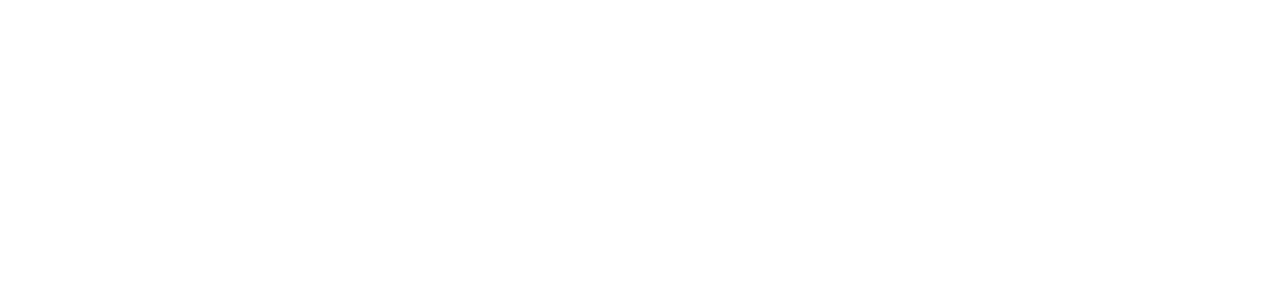
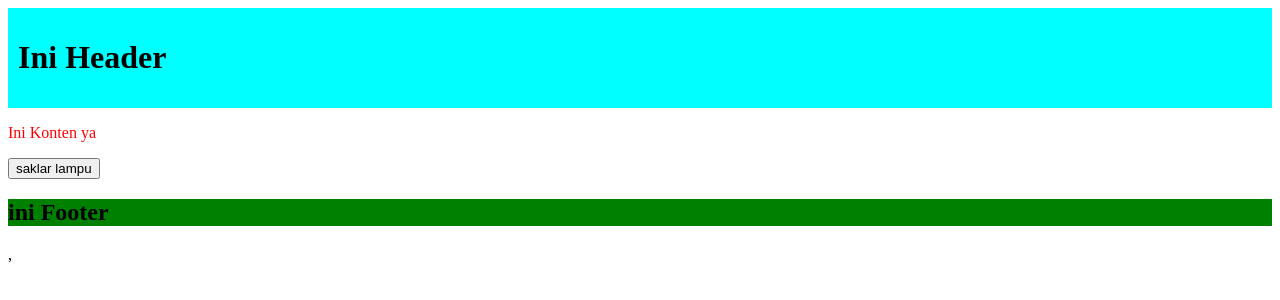
Before and after one commit to fahrulrizaldi/Recap-11-07-2024, a plain HTML site: page index.html in a window 1280 px wide. Drawn offline with Linux system fonts and the light colour scheme.

Commit message:
thankyou Mr Yama Roni

```diff
--- /dev/null
+++ b/CSS/styles.css
@@ -0,0 +1,3 @@
+h2 {
+    background-color: green;
+}
--- a/index.html
+++ b/index.html
@@ -5,7 +5,36 @@
     <meta charset="UTF-8">
     <meta name="viewport" content="widht=device-width, initial-scale=1.0">
     <title>document</title>
+    <!-- ini CSS internal -->
+     <style>
+        P {
+            color : red;
+        }
+     </style>
+     <link rel="stylesheet" href="CSS/styles.css">
+</head>
+<Body>
+    <!-- ini Css Inline-->
+    <header style="background-color: aqua ; padding: 10px;
+    display: flex;justify-content: space-between;">
+        <h1>Ini Header</h1>
+    </header>
 
-</head>
-<Body></Body>
+
+    <article>
+        <p> Ini Konten ya</p>
+        <button onclick="saklarlampu()">saklar lampu</button>
+    </article>
+
+    <footer>
+        <h2> ini Footer</h2>
+    </footer>
+    ,<script>
+        function saklarlampu(){
+            alert('menyala');
+
+        }
+    </script>
+
+</Body>
 </html>
```
